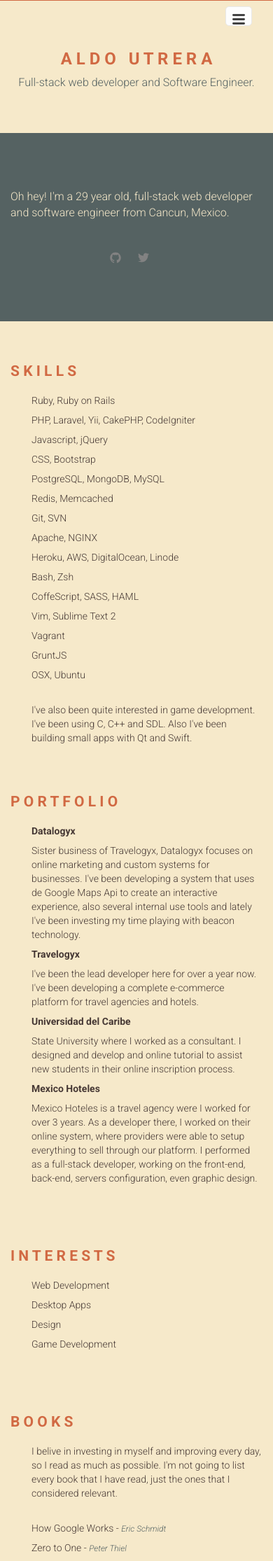
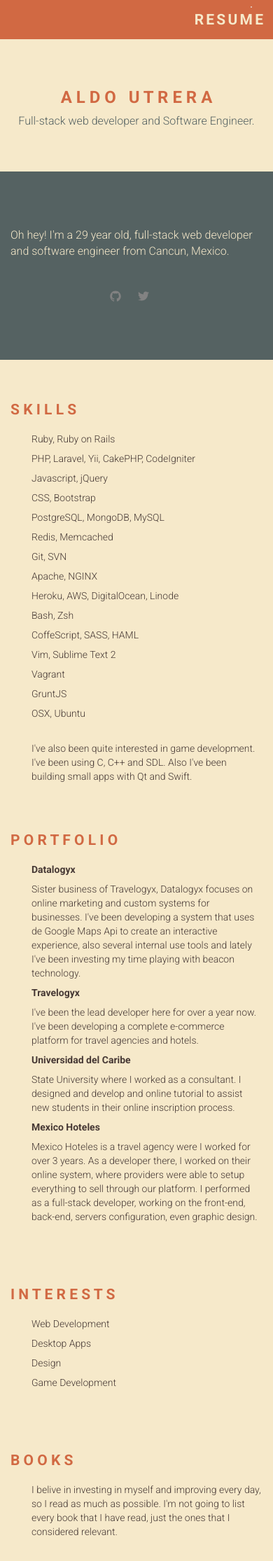
Before and after one commit to aldoutrera/aldoutrera.github.io, a Jekyll site: the page built from index.html, in a window 390 px wide. Shown: the top 2230 px of the page at 70% size. Built offline with Jekyll 4.4.1, drawn with Linux system fonts in a browser that asks for light colours.

Commit message:
Finalizando contenido

```diff
--- a/_config.yml
+++ b/_config.yml
@@ -1,5 +1,5 @@
 # Site settings
-title: aldoutrera
+title: Aldo Utrera - Resume
 email: your-email@domain.com
 description: > # this means to ignore newlines until "baseurl:"
   Write an awesome description for your new site here. You can edit this
--- a/_includes/menu.html
+++ b/_includes/menu.html
@@ -1,20 +1,13 @@
 <div class = "menu-container">
   <div class = "container">
     <div class = "row">
-      <div class = "col-md-8 col-md-offset-2">
+      <div class = "col-md-6 col-md-offset-3">
         <header class="menu">
 
           <!-- <a class="title" href="{{ site.baseurl }}/">{{ site.title }}</a> -->
+          <a class="title" href="{{ site.baseurl }}/">R E S U M E</a>
 
           <nav class="site-nav">
-            <a href="#" class="menu-icon">
-              <svg viewBox="0 0 18 15">
-                <path fill="#424242" d="M18,1.484c0,0.82-0.665,1.484-1.484,1.484H1.484C0.665,2.969,0,2.304,0,1.484l0,0C0,0.665,0.665,0,1.484,0 h15.031C17.335,0,18,0.665,18,1.484L18,1.484z"/>
-                <path fill="#424242" d="M18,7.516C18,8.335,17.335,9,16.516,9H1.484C0.665,9,0,8.335,0,7.516l0,0c0-0.82,0.665-1.484,1.484-1.484 h15.031C17.335,6.031,18,6.696,18,7.516L18,7.516z"/>
-                <path fill="#424242" d="M18,13.516C18,14.335,17.335,15,16.516,15H1.484C0.665,15,0,14.335,0,13.516l0,0 c0-0.82,0.665-1.484,1.484-1.484h15.031C17.335,12.031,18,12.696,18,13.516L18,13.516z"/>
-              </svg>
-            </a>
-
             <div class="trigger">
               {% for page in site.pages %}
                 {% if page.title %}
--- a/css/main.scss
+++ b/css/main.scss
@@ -65,12 +65,14 @@
 
   .menu {
 
+    text-align: right;
+    font-weight: bold;
+
     .title {
-      font-size: 26px;
+      font-size: 21px;
       line-height: 56px;
       letter-spacing: -1px;
       margin-bottom: 0;
-      float: left;
       color: $highlight;
     }
 
```
Also changed, not shown: about.md (+3 -3 lines).
